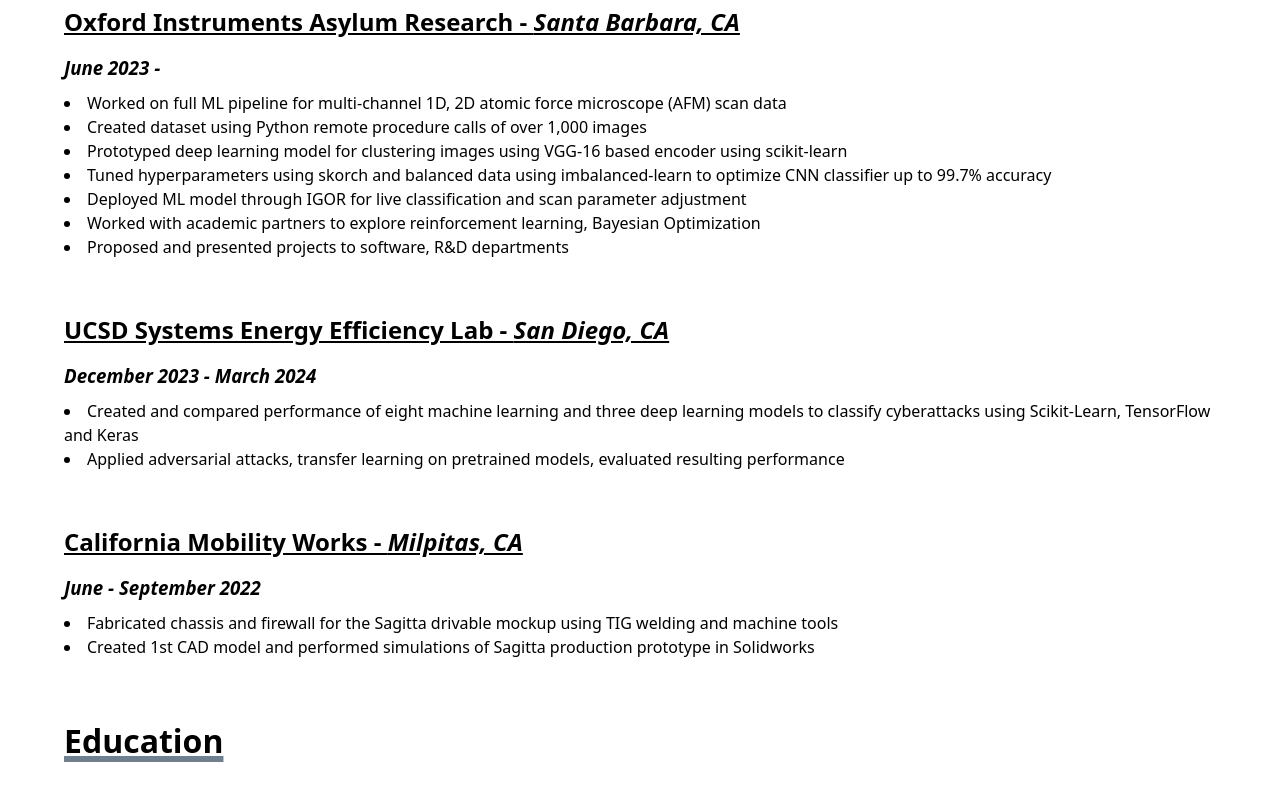
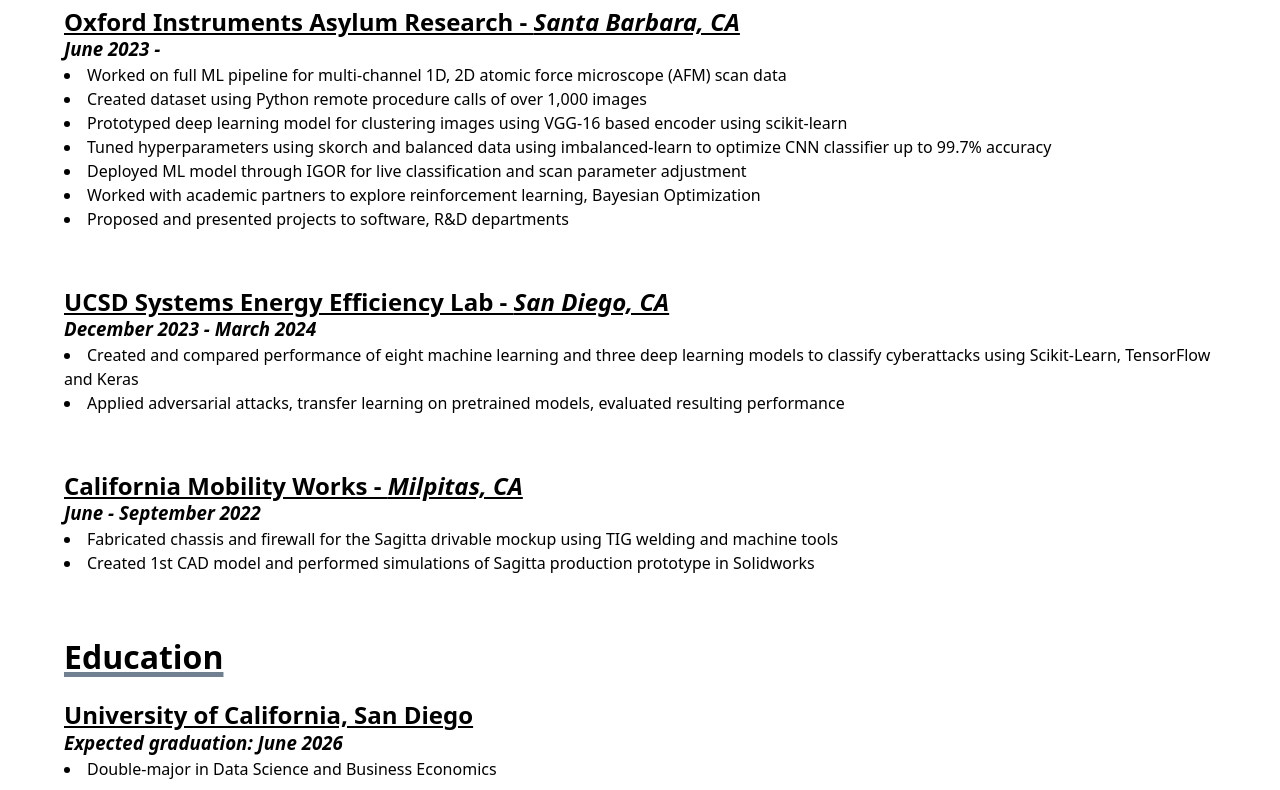
Before and after one commit to chriss-mo/DSC-106, a plain HTML site: page cv/index.html in a window 1280 px wide. Shown: the part 275-1065 px from the top of the page. Drawn offline with Linux system fonts and the light colour scheme.

Commit message:
Update cv.css

```diff
--- a/cv/cv.css
+++ b/cv/cv.css
@@ -1,5 +1,5 @@
 h1 {
-    text-decoration: solid underline slategray 0.2em;
+    text-decoration: solid underline slategray 0.15em;
 }
 
 h2 {
@@ -9,7 +9,8 @@
 }
 
 h3 {
-    margin-bottom: 0.5em;
+    margin-bottom: 0;
+    margin-top: 0;
     text-decoration: none;
 }
 
```
